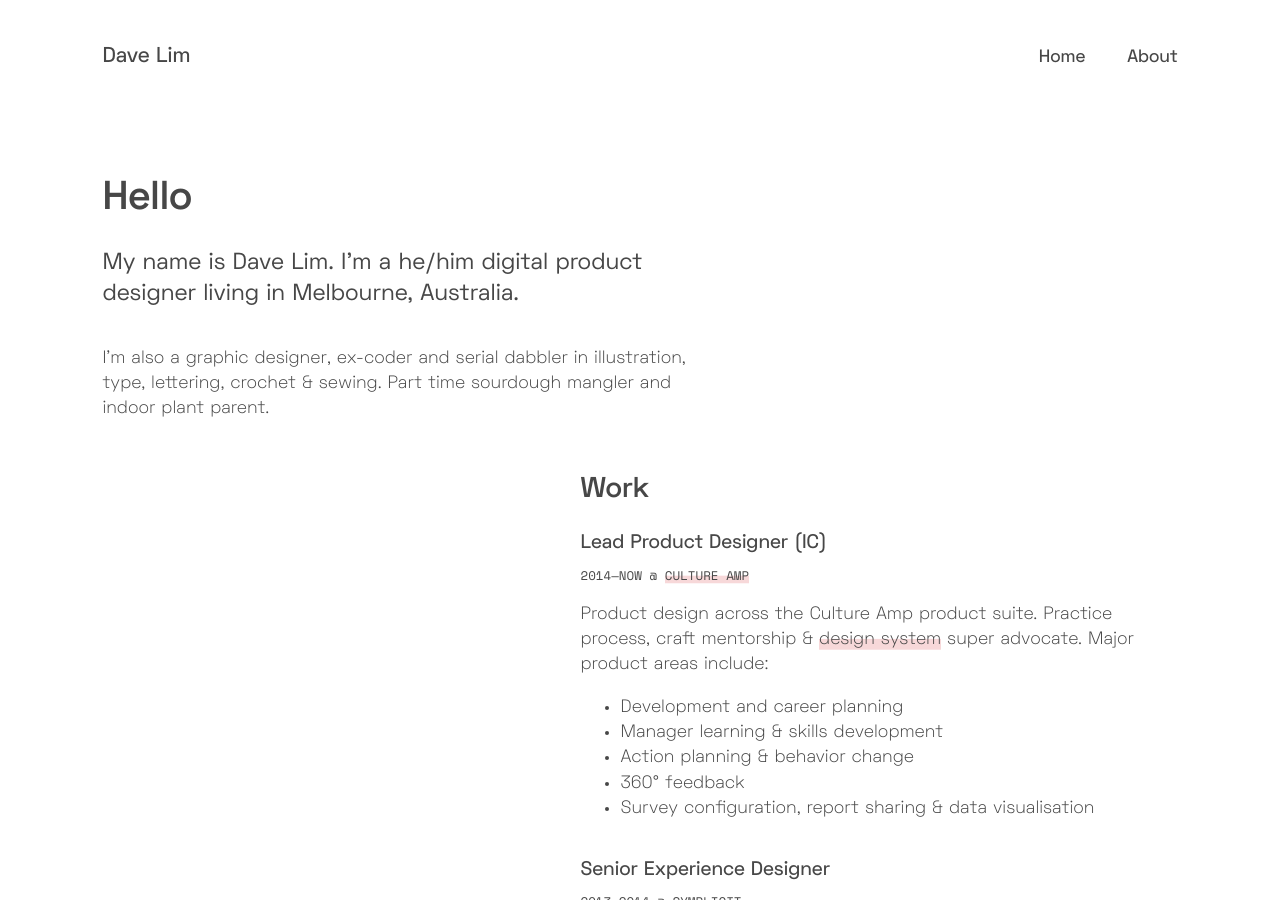
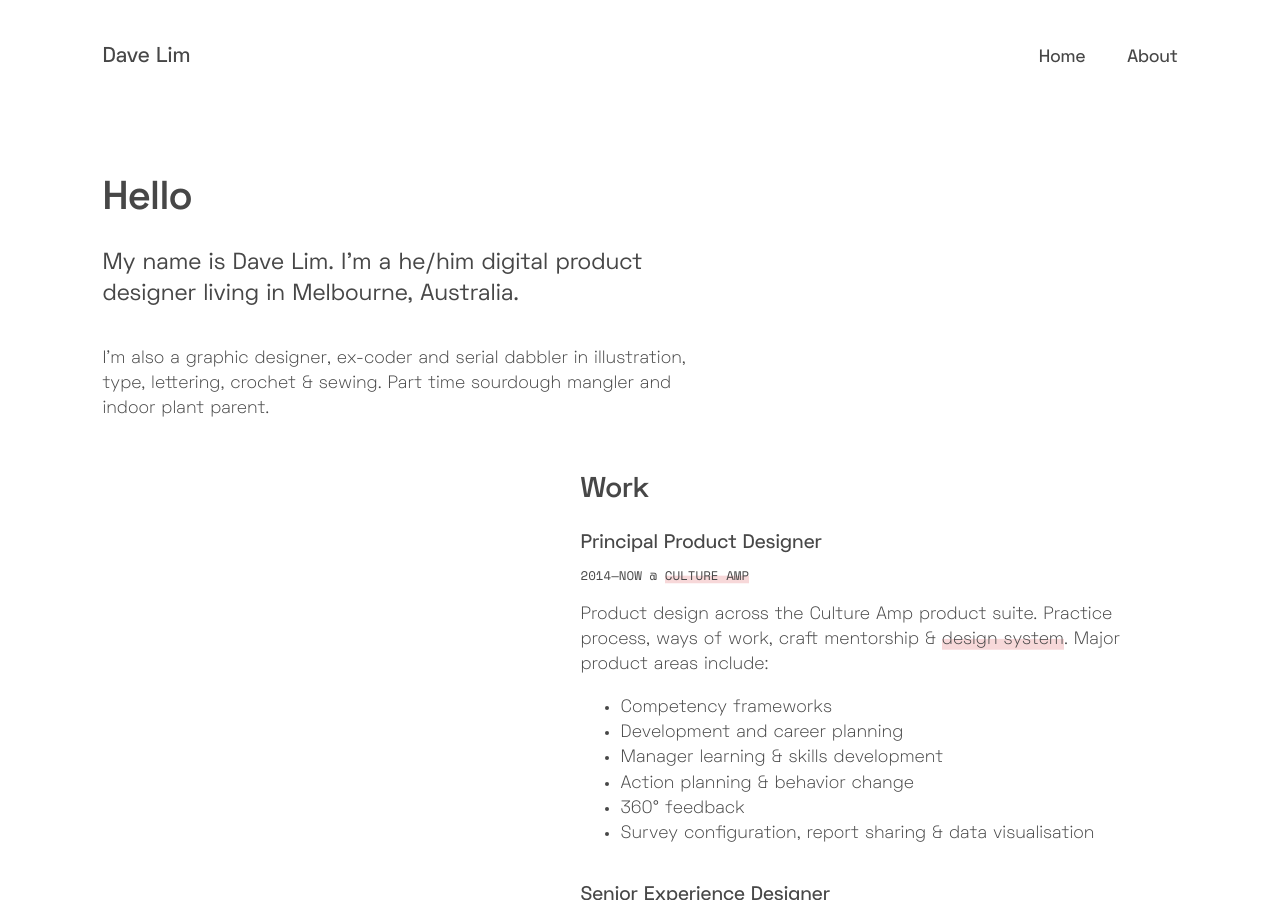
Before and after one commit to dlimiter/dlimiter.github.io, a Jekyll site: the page built from about.html, in a window 1280 px wide and 900 px high. Built offline with Jekyll 4.4.1, drawn with Linux system fonts in a browser that asks for light colours.

Commit message:
Updates about

```diff
--- a/about.html
+++ b/about.html
@@ -24,10 +24,11 @@ layout: default
 
     {% include resumeitem.html
       date = "2014&mdash;Now"
-      role = "Lead Product Designer (IC)"
+      role = "Principal Product Designer"
       employer = "<a href='https://www.cultureamp.com'>Culture Amp</a>"
-    description = "<p>Product design across the Culture Amp product suite. Practice process, craft mentorship &amp; <a href='https://cultureamp.design/'>design system</a> super advocate. Major product areas include:</p>
+    description = "<p>Product design across the Culture Amp product suite. Practice process, ways of work, craft mentorship &amp; <a href='https://cultureamp.design/'>design system</a>. Major product areas include:</p>
     <ul>
+      <li>Competency frameworks</li>
       <li>Development and career planning</li>
       <li>Manager learning &amp; skills development</li>
       <li>Action planning &amp; behavior change</li>
```
